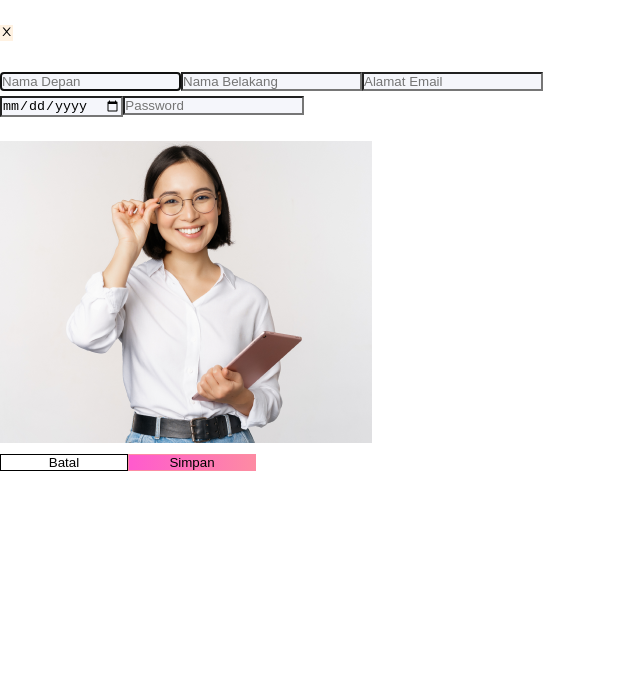
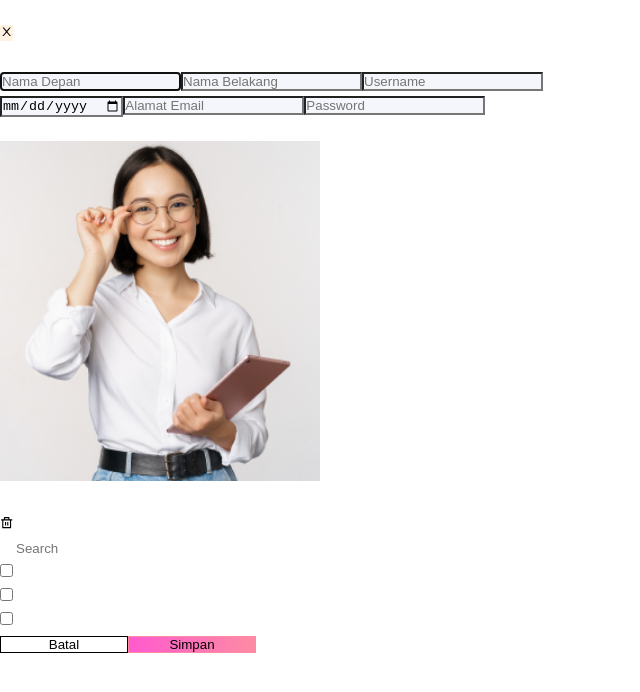
Before and after one commit to Capstone-Tim-14/woman-center-fe, a React (Vite) app in the folder women-center/: page /data-user in a window 1280 px wide. Shown: the top 692 px of the page, without its empty margins (0-640 px from the left). Built offline with nearby package versions, Linux system fonts and the light colour scheme.

Commit message:
update integrasi artikel dan profil

```diff
--- a/women-center/src/component/atom/inputan/inputanSearch.jsx
+++ b/women-center/src/component/atom/inputan/inputanSearch.jsx
@@ -1,12 +1,13 @@
 import {FiSearch} from 'react-icons/fi'
-const Searching = ({type, placeholder, value, onChange}) => {
+const Searching = ({value, onChange}) => {
+
     return (
         <>
         <div className="d-flex align-items-center py-2 px-3 border rounded-2">
             <FiSearch className='me-3'/>
             <input
-                type={type}
-                placeholder={placeholder}
+                type="text"
+                placeholder="Search"
                 value={value}
                 onChange={onChange}
                 style={{border: 'none', outline: 'none', backgroundColor: 'white'}} />
--- a/women-center/src/component/molekul/form/FormDataKonselor.jsx
+++ b/women-center/src/component/molekul/form/FormDataKonselor.jsx
@@ -22,12 +22,16 @@ const FormsDataKonselor = () => {
                       placeholder="Nama Belakang"
                       onChange={""}
                     />
-                     <Inputan
-                      type="email"
-                      placeholder="Alamat Email"
+                    <Inputan
+                      type="text"
+                      placeholder="Username"
                       onChange={""}
                     />
-
+                    <Inputan
+                      type="text"
+                      placeholder="Pendidikan Terakhir"
+                      onChange={""}
+                    />
                   </Form.Group>
 
                   <Form.Group
@@ -39,10 +43,20 @@ const FormsDataKonselor = () => {
                       onChange={""}
                     />
                     <Inputan
+                      type="email"
+                      placeholder="Alamat Email"
+                      onChange={""}
+                    />
+                    <Inputan
                       type="password"
                       placeholder="Password"
                       onChange={""}
                     />
+                    <Form.Control
+                      as="textarea"
+                      placeholder="Deskripsi Psikologi"
+                      rows={5}
+                      style={{ backgroundColor: "var(--third-color)", resize: "none" }} />
                 </Form.Group>
             </Form>
         </div>
--- a/women-center/src/component/molekul/form/FormDataUser.jsx
+++ b/women-center/src/component/molekul/form/FormDataUser.jsx
@@ -1,7 +1,16 @@
 import { Form } from "react-bootstrap"
 import Inputan from "../../atom/inputan/Inputan"
 
-const FormsDataUser = () => {
+const FormsDataUser = (props) => {
+  const {
+    first_name,
+    last_name,
+    username,
+    email,
+    birthday,
+    password,
+    onInputChange,
+  } = props
 
     return(
         <div className="col-8 flex-column">
@@ -9,38 +18,53 @@ const FormsDataUser = () => {
             <Form className="mt-3 d-flex justify-content-between gap-2">
                 <Form.Group
                     className="mb-3 d-flex flex-column col-6 gap-3"
-                    controlId="inputan1"
                   >
                     <Inputan
                       type="text"
+                      name="first_name"
+                      value={first_name}
+                      autoFocus={true}
+                      onChange={(e) => onInputChange("first_name", e.target.value)}
                       placeholder="Nama Depan"
-                      onChange={""}
-                      autoFocus={true}
                     />
                     <Inputan
                       type="text"
+                      name="last_name"
+                      value={last_name}
+                      onChange={(e) => onInputChange("last_name", e.target.value)}
                       placeholder="Nama Belakang"
-                      onChange={""}
                     />
-                     <Inputan
-                      type="email"
-                      placeholder="Alamat Email"
-                      onChange={""}
+                    <Inputan
+                      type="text"
+                      name="username"
+                      onChange={(e) => onInputChange("username", e.target.value)}
+                      value={username}
+                      placeholder="Username"
                     />
                   </Form.Group>
 
                   <Form.Group
                     className="mb-3 d-flex flex-column col-6 gap-3"
-                    controlId="inputan2"
                   >
                     <Inputan
                       type="date"
-                      onChange={""}
+                      name="birthday"
+                      value={birthday}
+                      onChange={(e) => onInputChange("birthday", e.target.value)}
+                    />
+                    <Inputan
+                      type="email"
+                      name="email"
+                      value={email}
+                      onChange={(e) => onInputChange("email", e.target.value)}
+                      placeholder="Alamat Email"
                     />
                     <Inputan
                       type="password"
+                      name="password"
+                      value={password}
+                      onChange={(e) => onInputChange("password", e.target.value)}
                       placeholder="Password"
-                      onChange={""}
                     />
                 </Form.Group>
             </Form>
--- a/women-center/src/component/molekul/list/artikel.jsx
+++ b/women-center/src/component/molekul/list/artikel.jsx
@@ -1,7 +1,20 @@
 import CheckBox from "../../atom/checkbox/checkBox"
 import Searching from "../../atom/inputan/inputanSearch"
 import ModalHapus from "../modal/modalHapus"
+import React, {useState} from "react"
 const Artikel = ({checkboxArtikel, onCheckBoxChange }) => {
+
+    const [searchValue, setSearchValue] = useState("");
+
+    const handleSearchChange = (event) => {
+        const { value } = event.target;
+        setSearchValue(value);
+    };
+
+    const filteredCheckboxArtikel = checkboxArtikel.filter((item) =>
+        item.label.toLowerCase().includes(searchValue.toLowerCase())
+    );
+
     return(
         <>
         <div className="col-4 d-flex flex-column">
@@ -11,12 +24,12 @@ const Artikel = ({checkboxArtikel, onCheckBoxChange }) => {
             </div>
             <div className="mt-2">
                 <Searching
-                    type="text"
-                    placeholder="Search"
+                    value={searchValue}
+                    onChange={handleSearchChange}
                      />
             </div>
             <div className="mt-2">
-                {checkboxArtikel.map((item) => (
+                {filteredCheckboxArtikel.map((item) => (
                 <CheckBox
                     key={item.id}
                     id={item.id}
--- a/women-center/src/component/molekul/profil.jsx
+++ b/women-center/src/component/molekul/profil.jsx
@@ -4,13 +4,12 @@ const Profil = ({src}) =>{
         <>
         <div className="col-4 flex-column">
             <p className="m-0">Foto Profil</p>
-            <div
-                className="mt-3">
                 <img
                     src={src}
-                    className="rounded-2 h-auto w-auto"/>
+                    className="rounded-2 mt-3"
+                    style={{height: '340px', width: '320px', objectFit: 'cover'}}
+                    />
             </div>
-        </div>
         </>
     )
 }
--- a/women-center/src/component/organisms/konten/kontenDataUser.jsx
+++ b/women-center/src/component/organisms/konten/kontenDataUser.jsx
@@ -1,8 +1,23 @@
-import React from 'react'
+import React, { useState } from 'react'
 import FormsDataUser from '../../molekul/form/FormDataUser'
 import Profil from '../../molekul/profil'
+import Artikel from '../../molekul/list/artikel'
 
 const KontenDataUser = () => {
+
+  const [checkboxItems, setCheckboxItems] = useState([
+    { id: 1, label: "Option 1", value: "option1", checked: false },
+    { id: 2, label: "Option 2", value: "option2", checked: false },
+    { id: 3, label: "Option 3", value: "option3", checked: false },
+  ]);
+
+  const handleCheckboxChange = (id) => {
+    setCheckboxItems((prevItems) =>
+      prevItems.map((item) =>
+        item.id === id ? { ...item, checked: !item.checked } : item
+      )
+    );
+  };
 
     return (
         <>
@@ -19,7 +34,7 @@ const KontenDataUser = () => {
         <div className="container-xxl mt-4">
           <div className="row ms-2 me-5">
             <div className="d-flex justify-content-start col-12 gap-4">
-
+              <Artikel checkboxArtikel={checkboxItems} onCheckBoxChange={handleCheckboxChange} />
             </div>
           </div>
         </div>
```
Also changed, not shown: women-center/src/component/molekul/list/karier.jsx (+9 -9 lines), women-center/src/component/molekul/list/konseling.jsx (+9 -9 lines).
